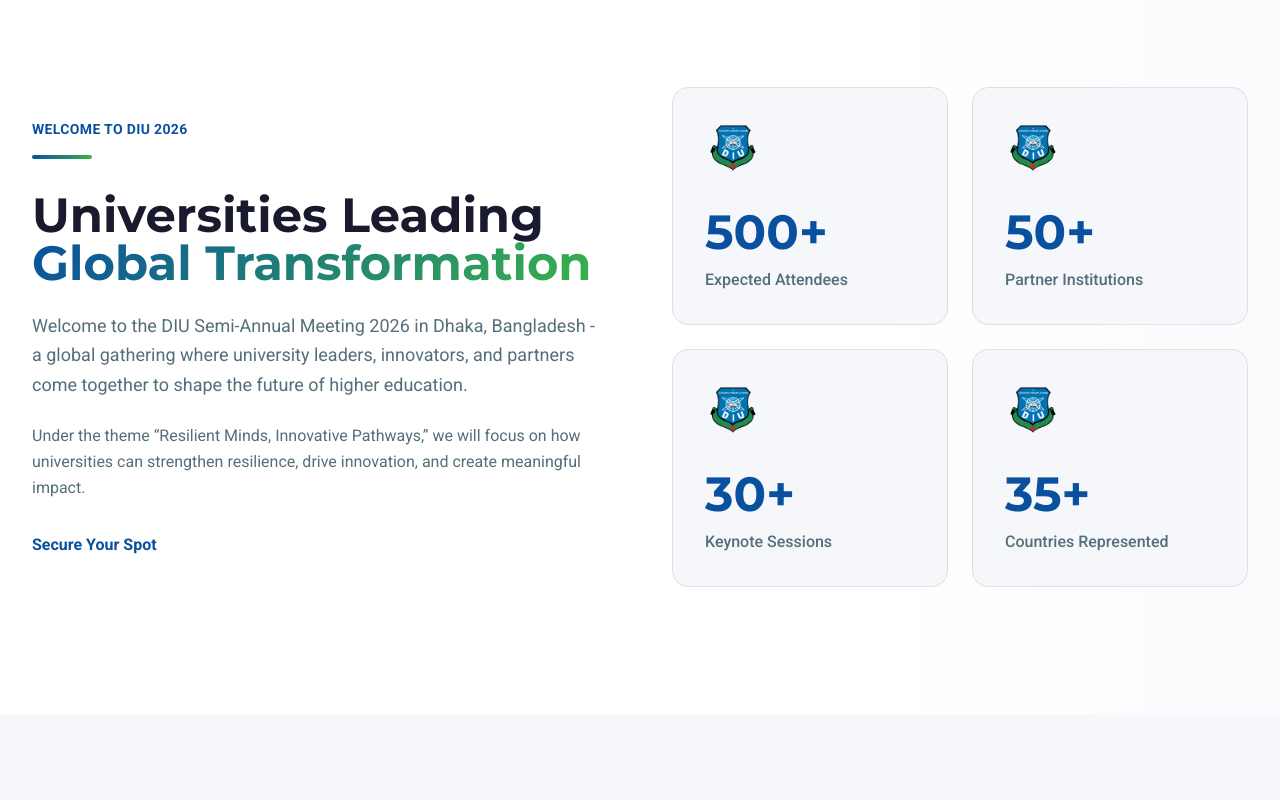
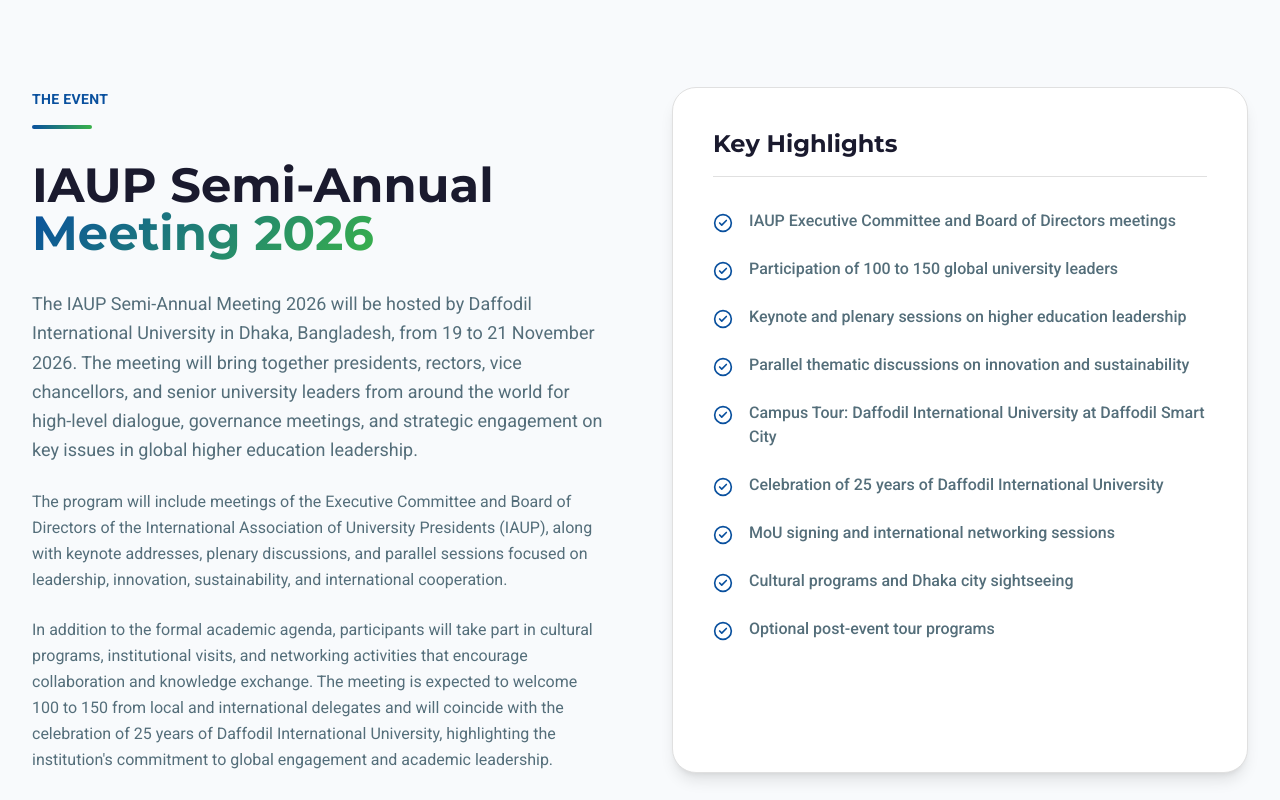
Before and after one commit to KhandakerSamin/IUAP_DIU, a Next.js app: page / in a window 1280 px wide. Shown: the part 3440-4240 px from the top of the page. Built offline with nearby package versions, Linux system fonts and the light colour scheme.

Commit message:
iaup seciotn done

```diff
--- /dev/null
+++ b/src/components/homepage/iaup2026Section.js
@@ -0,0 +1,62 @@
+import { CheckCircle2 } from "lucide-react";
+
+export default function Iaup2026Section() {
+  const highlights = [
+    "IAUP Executive Committee and Board of Directors meetings",
+    "Participation of 100 to 150 global university leaders",
+    "Keynote and plenary sessions on higher education leadership",
+    "Parallel thematic discussions on innovation and sustainability",
+    "Campus Tour: Daffodil International University at Daffodil Smart City",
+    "Celebration of 25 years of Daffodil International University",
+    "MoU signing and international networking sessions",
+    "Cultural programs and Dhaka city sightseeing",
+    "Optional post-event tour programs",
+  ];
+
+  return (
+    <section id="iaup-2026" className="py-24 lg:py-32 bg-slate-50">
+      <div className="max-w-340 mx-auto px-4 sm:px-6 lg:px-8">
+        <div className="grid lg:grid-cols-2 gap-16 ">
+          {/* Content Column */}
+          <div>
+            <span className="inline-block text-primary font-semibold tracking-wide uppercase text-sm mb-4 reveal">
+              The Event
+            </span>
+            <div className="section-divider mb-8 reveal reveal-delay-1" />
+            <h2 className="font-display text-4xl sm:text-5xl font-bold text-dark mb-8 reveal reveal-delay-1">
+              IAUP Semi-Annual <span className="gradient-text">Meeting 2026</span>
+            </h2>
+            <p className="text-lg text-muted leading-relaxed mb-6 reveal reveal-delay-2">
+              The IAUP Semi-Annual Meeting 2026 will be hosted by Daffodil International University in Dhaka, Bangladesh, from 19 to 21 November 2026. The meeting will bring together presidents, rectors, vice chancellors, and senior university leaders from around the world for high-level dialogue, governance meetings, and strategic engagement on key issues in global higher education leadership.
+            </p>
+            <p className="text-muted leading-relaxed mb-6 reveal reveal-delay-3">
+              The program will include meetings of the Executive Committee and Board of Directors of the International Association of University Presidents (IAUP), along with keynote addresses, plenary discussions, and parallel sessions focused on leadership, innovation, sustainability, and international cooperation.
+            </p>
+            <p className="text-muted leading-relaxed reveal reveal-delay-4">
+              In addition to the formal academic agenda, participants will take part in cultural programs, institutional visits, and networking activities that encourage collaboration and knowledge exchange. The meeting is expected to welcome 100 to 150 from local and international delegates and will coincide with the celebration of 25 years of Daffodil International University, highlighting the institution's commitment to global engagement and academic leadership.
+            </p>
+          </div>
+
+          {/* Highlights Column */}
+          <div className="reveal reveal-delay-2">
+            <div className="bg-white rounded-3xl p-8 sm:p-10 shadow-lg border border-border h-full">
+              <h3 className="font-display text-2xl font-bold text-dark mb-8 pb-4 border-b border-border">
+                Key Highlights
+              </h3>
+              <ul className="space-y-6">
+                {highlights.map((highlight, index) => (
+                  <li key={index} className="flex items-start gap-4">
+                    <div className="text-primary mt-1 shrink-0">
+                      <CheckCircle2 size={20} />
+                    </div>
+                    <span className="text-muted font-medium">{highlight}</span>
+                  </li>
+                ))}
+              </ul>
+            </div>
+          </div>
+        </div>
+      </div>
+    </section>
+  );
+}
--- a/src/components/homepage/sections.js
+++ b/src/components/homepage/sections.js
@@ -2,6 +2,7 @@
 import AboutIaupSection from "@/components/homepage/aboutIaupSection";
 import IaupLeadersSection from "@/components/homepage/iaupLeadersSection";
 import AboutDiuSection from "@/components/homepage/aboutDiuSection";
+import Iaup2026Section from "@/components/homepage/iaup2026Section";
 import WelcomeSection from "@/components/homepage/welcomeSection";
 import CitySection from "@/components/homepage/citySection";
 import RegistrationSection from "@/components/homepage/registrationSection";
@@ -14,6 +15,7 @@
   AboutIaupSection,
   IaupLeadersSection,
   AboutDiuSection,
+  Iaup2026Section,
   WelcomeSection,
   CitySection,
   RegistrationSection,
```
